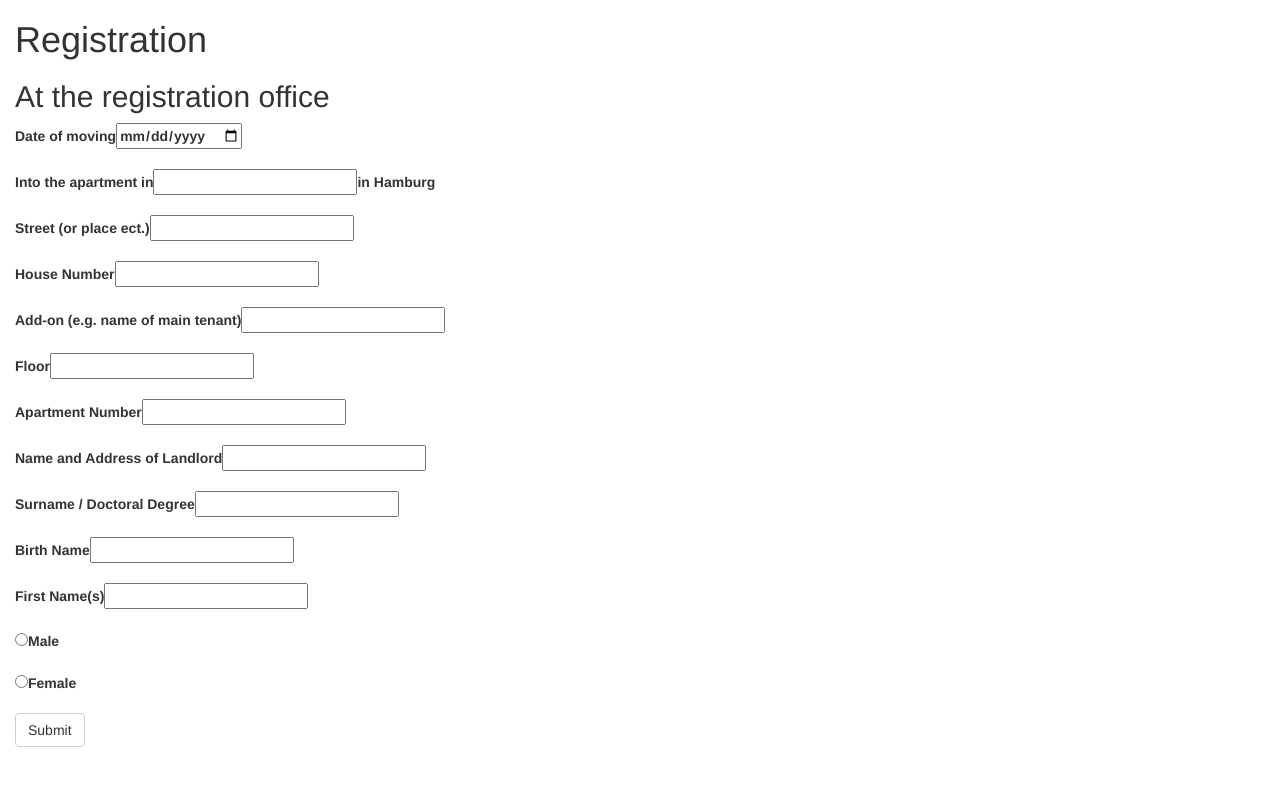
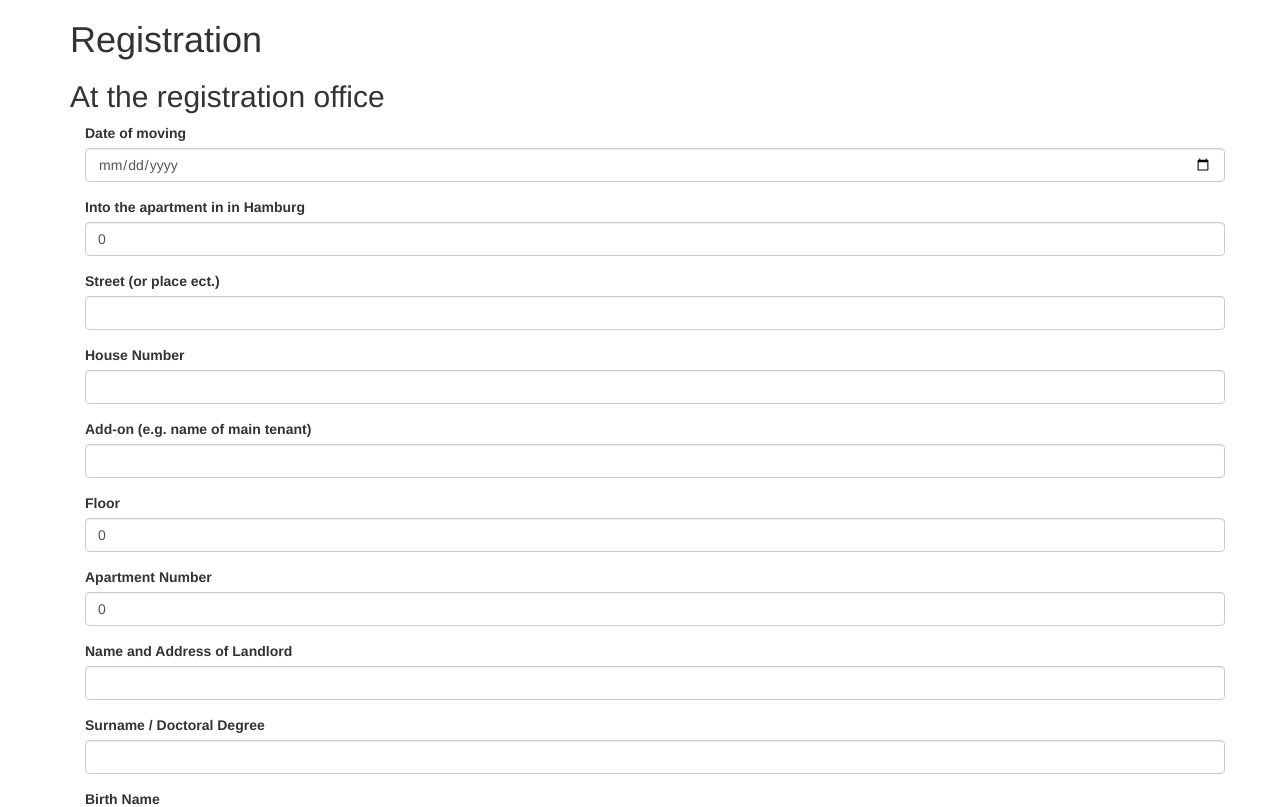
Before and after one commit to christophblessing/registration-form, a React (Create React App) app: page / in a window 1280 px wide. Shown: the top 807 px of the page. Built offline with nearby package versions, Linux system fonts and the light colour scheme.

Commit message:
updated change handler in RegistrationForm, styled form with bootstrap

```diff
--- a/src/App.tsx
+++ b/src/App.tsx
@@ -1,16 +1,15 @@
-import React from 'react';
-import RegistrationForm from './RegistrationForm';
+import React from "react";
+import RegistrationForm from "./RegistrationForm";
 
 function App() {
-
   return (
-    <div className="container-fluid">
+    <div className="container">
       <header>
-      <h1>Registration</h1>
+        <h1>Registration</h1>
         <h2>At the registration office</h2>
       </header>
       <main>
-      <RegistrationForm />
+        <RegistrationForm />
       </main>
     </div>
   );
--- a/src/DetailsForm.tsx
+++ b/src/DetailsForm.tsx
@@ -13,27 +13,25 @@ class Details extends React.Component<DetailsProps> {
     return (
       <div>
         <div className="form-group">
-          <label>
-            Surname / Doctoral Degree
-            <input onChange={this.props.handleSurnameChange} />
-          </label>
+          <label>Surname / Doctoral Degree</label>
+          <input
+            className="form-control"
+            onChange={this.props.handleSurnameChange}
+          />
         </div>
 
         <div className="form-group">
-          <label>
-            Birth Name
-            <input />
-          </label>
+          <label>Birth Name</label>
+          <input className="form-control" />
         </div>
 
         <div className="form-group">
-          <label>
-            First Name(s)
-            <input />
-          </label>
+          <label>First Name(s)</label>
+          <input className="form-control" />
         </div>
 
         <div className="form-group">
+          <label htmlFor="male">Male</label>
           <input
             type="radio"
             value="male"
@@ -41,10 +39,7 @@ class Details extends React.Component<DetailsProps> {
             onChange={this.handleGenderChange}
             name="gender"
           />
-          <label htmlFor="male">Male</label>
-        </div>
-
-        <div className="form-group">
+          <label htmlFor="female">Female</label>
           <input
             type="radio"
             value="female"
@@ -52,7 +47,6 @@ class Details extends React.Component<DetailsProps> {
             onChange={this.handleGenderChange}
             name="gender"
           />
-          <label htmlFor="female">Female</label>
         </div>
       </div>
     );
--- a/src/RegistrationForm.tsx
+++ b/src/RegistrationForm.tsx
@@ -1,8 +1,23 @@
 import React, { FormEvent, ChangeEvent } from "react";
 import DetailsForm from "./DetailsForm";
+
 interface Props {}
 
-// TODO: refactor
+interface State {
+  dateOfMoving: string;
+  postCode: number;
+  apartmentNumber: number;
+  street: string;
+  houseNumber: string;
+  addOn: string;
+  floor: number;
+  landlord: string;
+  details1: DetailsProps;
+  details2?: DetailsProps;
+  details3?: DetailsProps;
+  details4?: DetailsProps;
+}
+
 interface DetailsProps {
   surname: string;
   birthName: string;
@@ -17,22 +32,23 @@ interface DetailsProps {
   passPort: string;
 }
 
-interface State {
-  dateOfMoving: string;
-  details: DetailsProps;
-}
-
 class RegistrationForm extends React.Component {
   constructor(props: Props) {
     super(props);
     this.handleSubmit = this.handleSubmit.bind(this);
-    this.handleDateChange = this.handleDateChange.bind(this);
-    this.handleSurnameChange = this.handleSurnameChange.bind(this);
+    this.changeHandler = this.changeHandler.bind(this);
   }
 
   state: State = {
     dateOfMoving: "",
-    details: {
+    postCode: 0,
+    street: "",
+    houseNumber: "",
+    addOn: "",
+    floor: 0,
+    apartmentNumber: 0,
+    landlord: "",
+    details1: {
       surname: "",
       birthName: "",
       firstName: "",
@@ -47,12 +63,16 @@ class RegistrationForm extends React.Component {
     },
   };
 
-  handleDateChange = (event: ChangeEvent<HTMLInputElement>): void => {
-    this.setState({ dateOfMoving: event?.target?.value });
+  changeHandler = (event: ChangeEvent<HTMLInputElement>) => {
+    let key = event.target.name;
+    let value = event.target.value;
+    this.setState({ [key]: value });
   };
 
-  handleSurnameChange = (event: ChangeEvent<HTMLInputElement>): void => {
-    this.setState({ details: { surname: event?.target?.value } });
+  detailsChangeHandler = (event: ChangeEvent<HTMLInputElement>) => {
+    let nam = event.target.name;
+    let val = event.target.value;
+    this.setState({ details1: { [nam]: val } });
   };
 
   handleSubmit(event: FormEvent<HTMLFormElement>): void {
@@ -62,66 +82,99 @@ class RegistrationForm extends React.Component {
 
   render() {
     return (
+      <div className="container">
         <form onSubmit={this.handleSubmit}>
           <div className="form-group">
-          <label>
-            Date of moving
+            <label>Date of moving</label>
             <input
               type="date"
+              name="dateOfMoving"
+              className="form-control"
               value={this.state.dateOfMoving}
-              onChange={this.handleDateChange}
+              onChange={this.changeHandler}
             />
-          </label>
           </div>
           <div className="form-group">
-          <label>
-            Into the apartment in
-            <input type="number" />
-            in Hamburg
-          </label>
+            <label>Into the apartment in in Hamburg</label>
+            <input
+              name="postCode"
+              className="form-control"
+              type="number"
+              value={this.state.postCode}
+              onChange={this.changeHandler}
+            />
           </div>
           <div className="form-group">
-          <label>
-            Street (or place ect.)
-            <input />
-          </label>
+            <label>Street (or place ect.)</label>
+            <input
+              className="form-control"
+              name="street"
+              value={this.state.street}
+              onChange={this.changeHandler}
+            />
           </div>
           <div className="form-group">
-          <label>
-            House Number
-            <input type="number" />
-          </label>
+            <label>House Number</label>
+            <input
+              type="number"
+              className="form-control"
+              name="houseNumber"
+              value={this.state.houseNumber}
+              onChange={this.changeHandler}
+            />
           </div>
           <div className="form-group">
-          <label>
-            Add-on (e.g. name of main tenant)
-            <input />
-          </label>
+            <label>Add-on (e.g. name of main tenant)</label>
+            <input
+              className="form-control"
+              name="addOn"
+              value={this.state.addOn}
+              onChange={this.changeHandler}
+            />
           </div>
           <div className="form-group">
-          <label>
-            Floor
-            <input type="number" />
-          </label>
+            <label>Floor</label>
+            <input
+              type="number"
+              className="form-control"
+              name="floor"
+              value={this.state.floor}
+              onChange={this.changeHandler}
+            />
           </div>
           <div className="form-group">
-          <label>
-            Apartment Number
-            <input type="number" />
-          </label>
+            <label>Apartment Number</label>
+            <input
+              type="number"
+              className="form-control"
+              name="apartmentNumber"
+              value={this.state.apartmentNumber}
+              onChange={this.changeHandler}
+            />
           </div>
           <div className="form-group">
-          <label>
-            Name and Address of Landlord
-            <input></input>
-          </label>
+            <label>Name and Address of Landlord</label>
+            <input className="form-control" value={this.state.landlord} onChange={this.changeHandler} />
           </div>
-        <DetailsForm handleSurnameChange={this.handleSurnameChange} />
+          <DetailsForm handleSurnameChange={this.detailsChangeHandler} />
+          <DetailsForm handleSurnameChange={this.detailsChangeHandler} />
+          <DetailsForm handleSurnameChange={this.detailsChangeHandler} />
+          <DetailsForm handleSurnameChange={this.detailsChangeHandler} />
 
+          <div className="form-group">
+            <label>Previous accommodation Post Code</label>
+            <input className="form-control" type="number"></input>
+          </div>
+
+          <div className="form-group">
+            <label>Municipality / street / house number and add-on</label>
+            <input className="form-control" />
+          </div>
           <button type="submit" className="btn btn-default">
             Submit
           </button>
         </form>
+      </div>
     );
   }
 }
```
Lines whose indentation alone changed are shown as unchanged.
